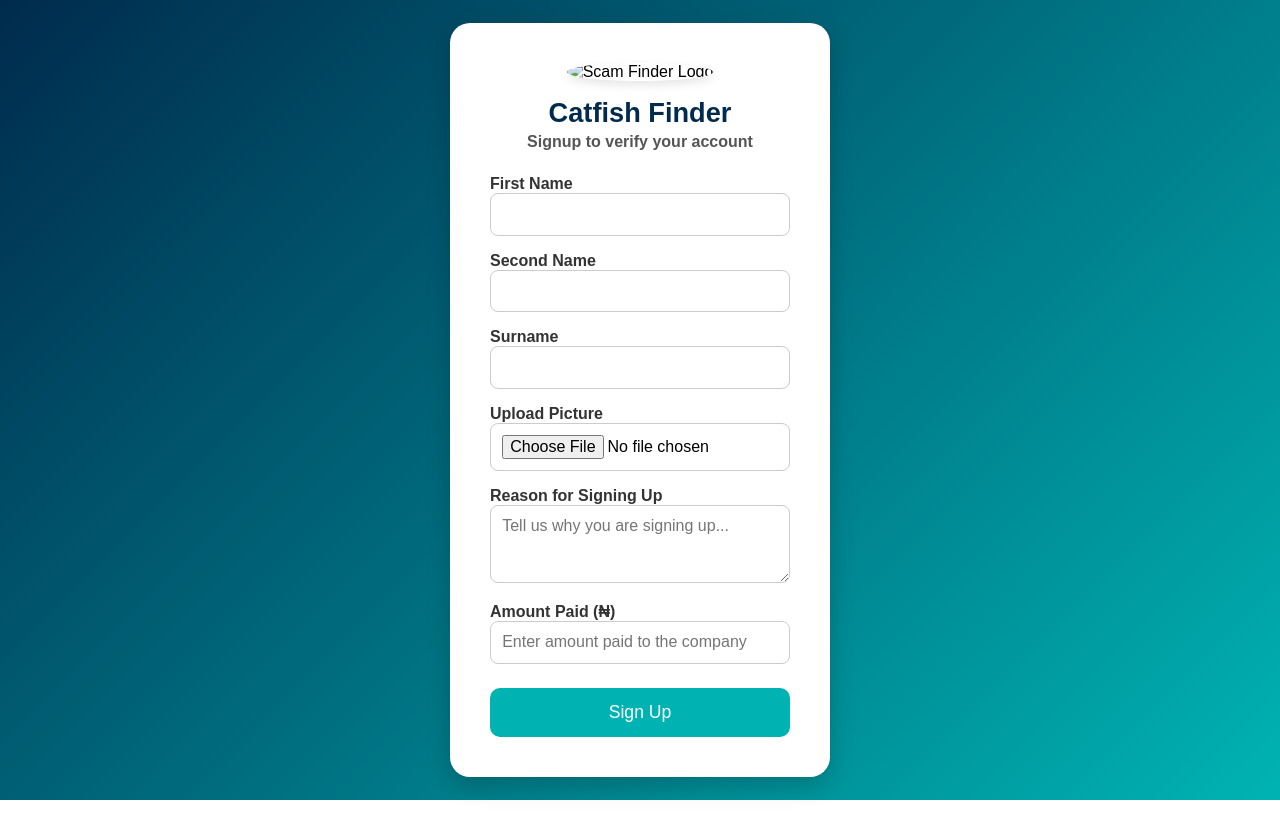
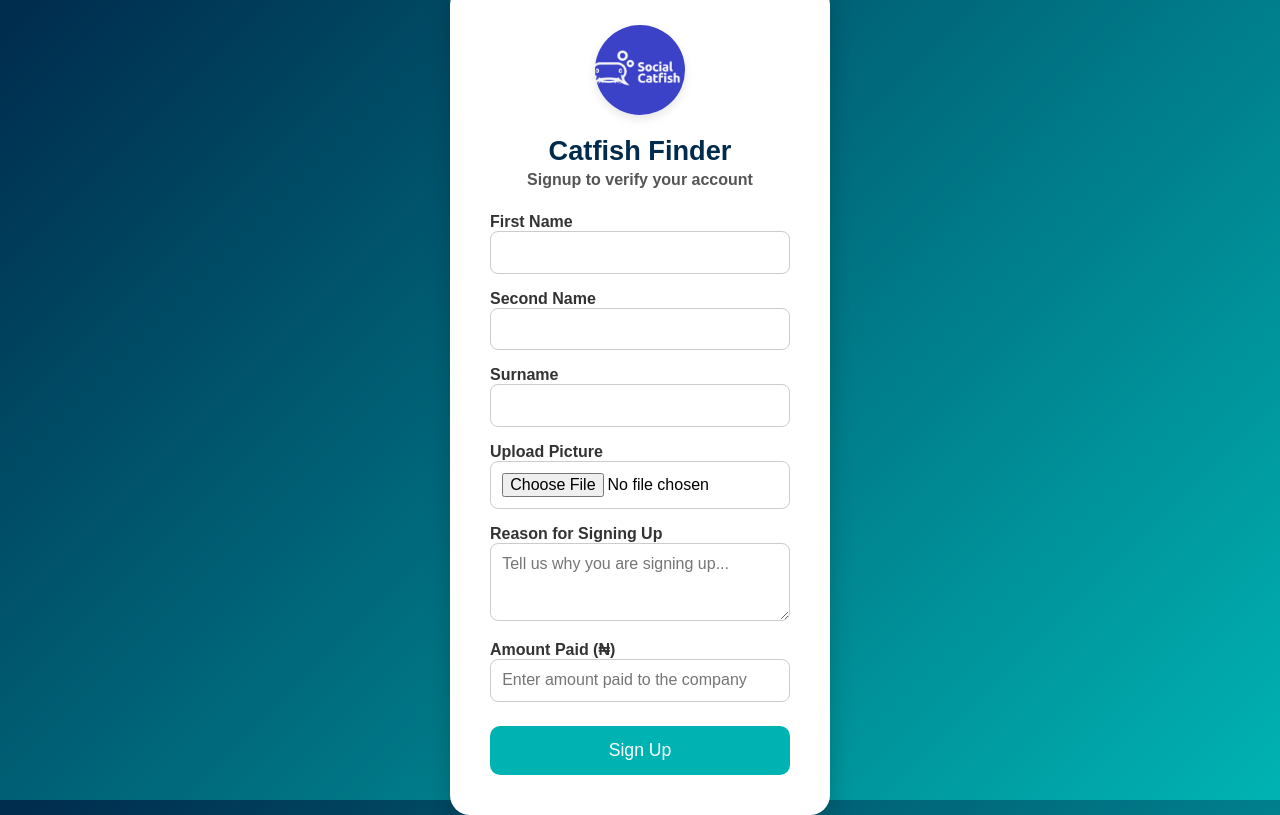
Before and after one commit to bolaji753/scamo, a plain HTML site: page index.html in a window 1280 px wide. Drawn offline with Linux system fonts and the light colour scheme.

Commit message:
commit message

```diff
--- a/index.html
+++ b/index.html
@@ -14,7 +14,7 @@
 
   <!-- Signup Form -->
   <div class="signup-container" id="formContainer">
-    <img src="logo.png" alt="Scam Finder Logo" class="logo">
+    <img src="/image/WhatsApp Image 2025-11-04 at 14.34.53_44358ed3.jpg" alt="Scam Finder Logo" class="logo">
     <h2>Catfish Finder</h2>
     <h3>Signup to verify your account</h3>
 
```
Also changed, not shown: image/WhatsApp Image 2025-11-04 at 14.34.53_44358ed3.jpg (added).
